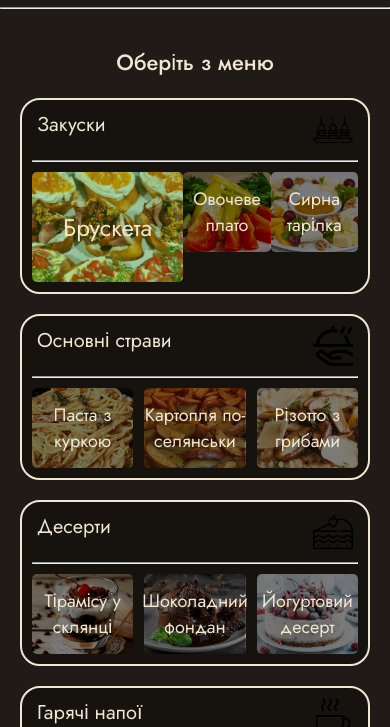
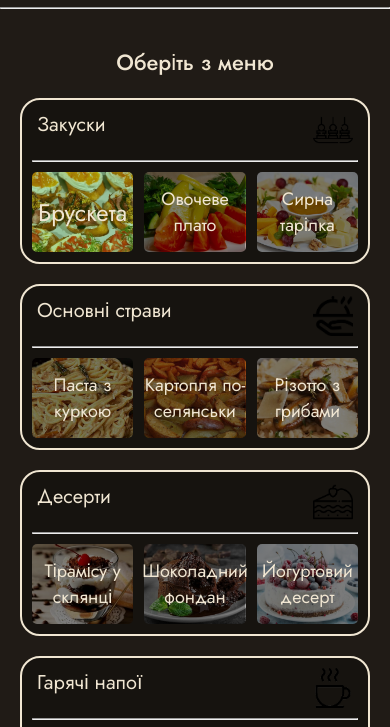
Before and after one commit to kolisnykd/orbis, a plain HTML site: page order.html in a window 390 px wide. Both pictures are taken after a click on the element "Брускета". Shown: the part 38-765 px from the top of the page. Drawn offline with Linux system fonts and the light colour scheme.

Commit message:
Update style.css

```diff
--- a/style.css
+++ b/style.css
@@ -811,8 +811,8 @@ footer {
 			var(--bg-image);
 		background-size: cover;
 		background-position: center;
-		width: 175px;
-		height: 110px;
+		width: 31%;
+		height: 80px;
 		font-size: 24px;
 		display: flex;
 		justify-content: center;
```
